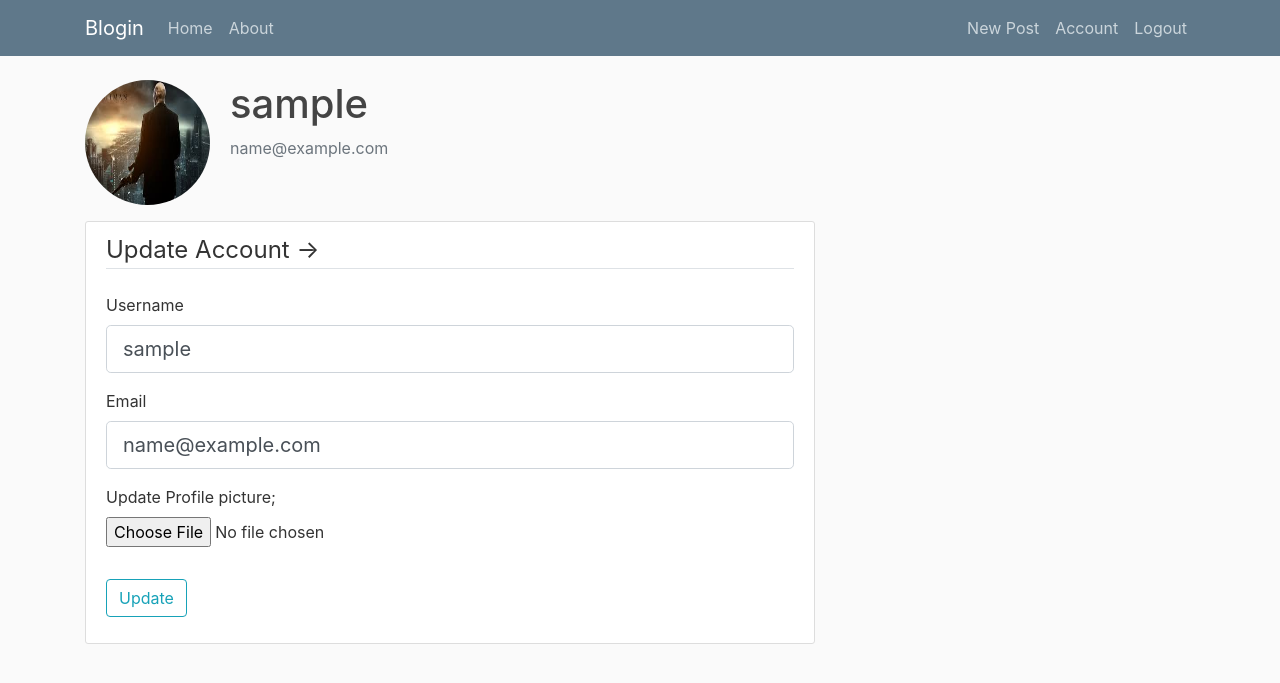
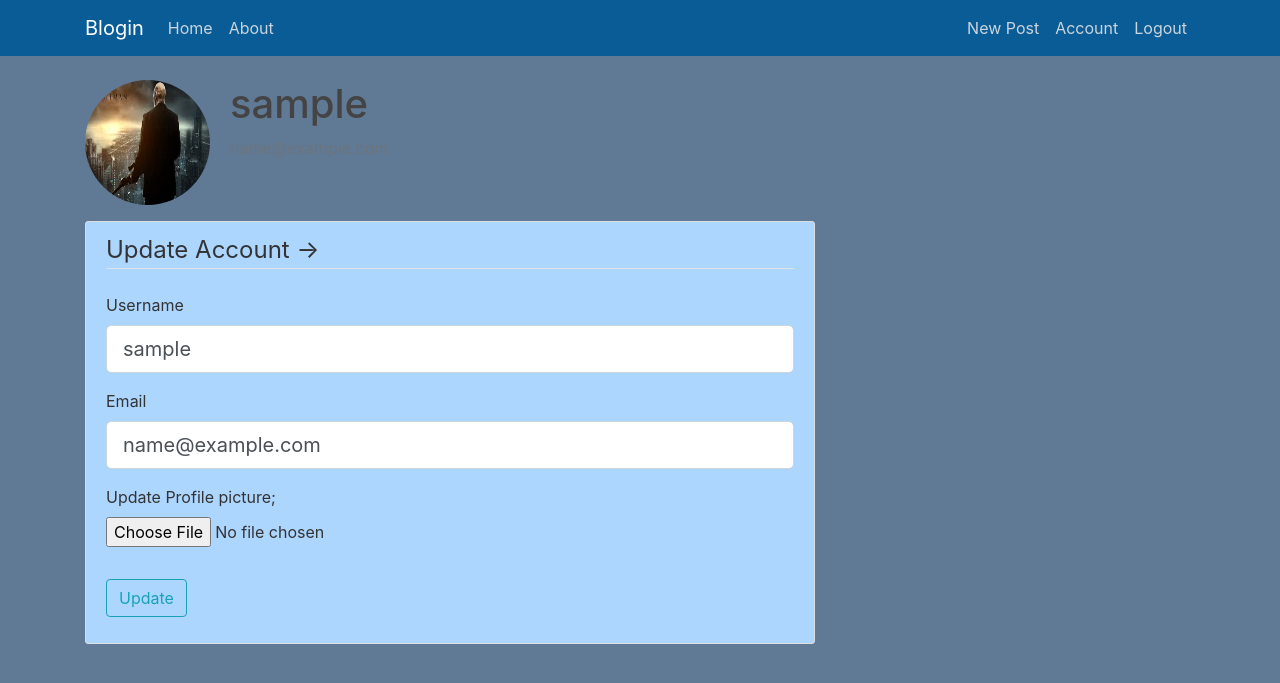
Before and after one commit to divyashk/Flask-Blogsite, a Flask app: page /account in a window 1280 px wide. Shown: the top 683 px of the page. Run offline with Flask 2, Linux system fonts and the light colour scheme; the visitor is signed in with stand-in values (Sample User, id 1); data comes from the database, SQL or seed files in the repository; some libraries are stand-ins or nearby versions.

Commit message:
Update main.css
made some color changes to background as well as article titles.

```diff
--- a/blogsite/flaskblog/static/main.css
+++ b/blogsite/flaskblog/static/main.css
@@ -1,5 +1,5 @@
 body {
-    background: #fafafa;
+    background: #294b70bd;
     color: #333333;
     margin-top: 5rem;
   }
@@ -9,7 +9,7 @@ body {
   }
 
   .bg-steel {
-    background-color: #5f788a;
+    background-color: #0a5c97;
   }
 
   .site-header .navbar-nav .nav-link {
@@ -25,7 +25,7 @@ body {
   }
 
   .content-section {
-    background: #ffffff;
+    background: #add6ff;
     padding: 10px 20px;
     border: 1px solid #dddddd;
     border-radius: 3px;
@@ -33,11 +33,11 @@ body {
   }
 
   .article-title {
-    color: #444444;
+    color: #042b52;
   }
 
   a.article-title:hover {
-    color: #428bca;
+    color: blue;
     text-decoration: none;
   }
 
```
